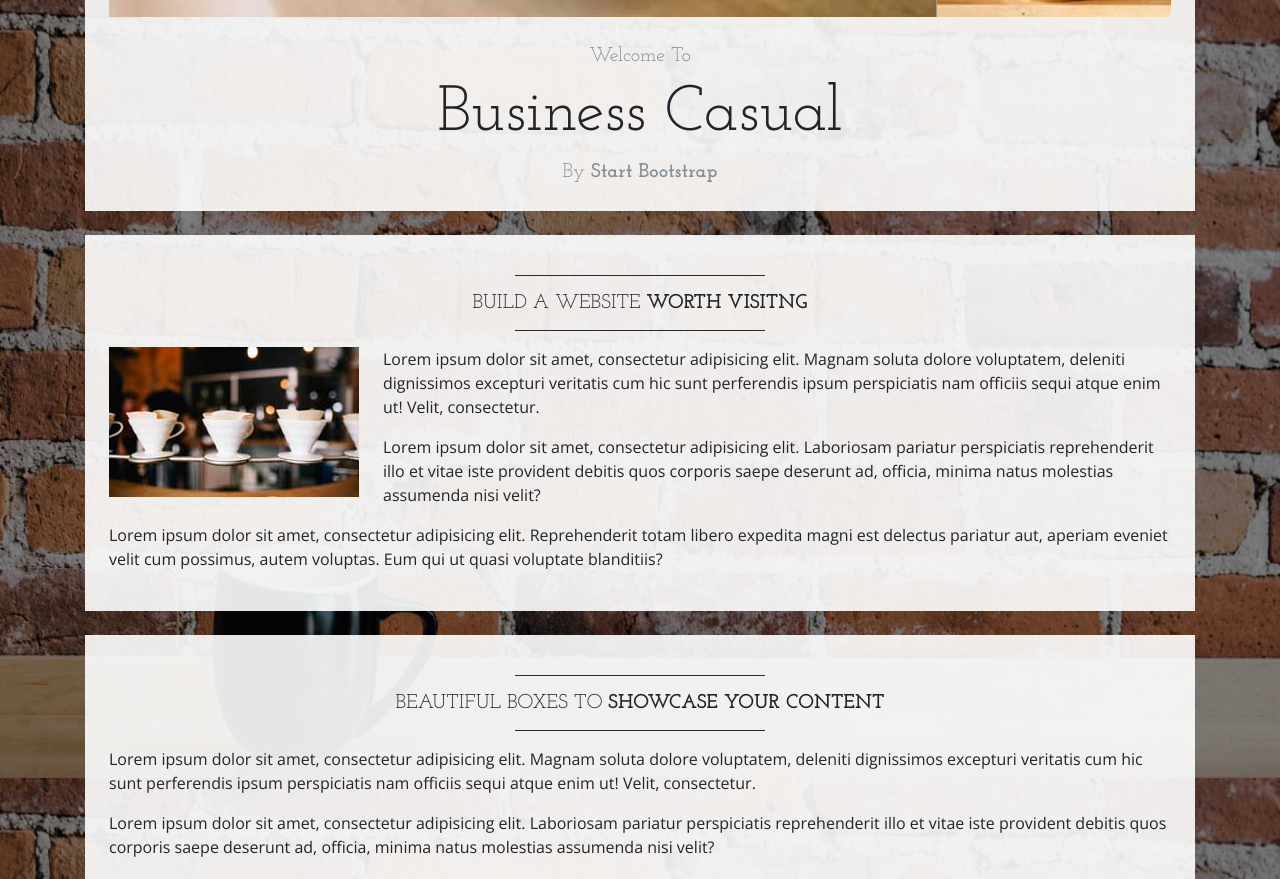
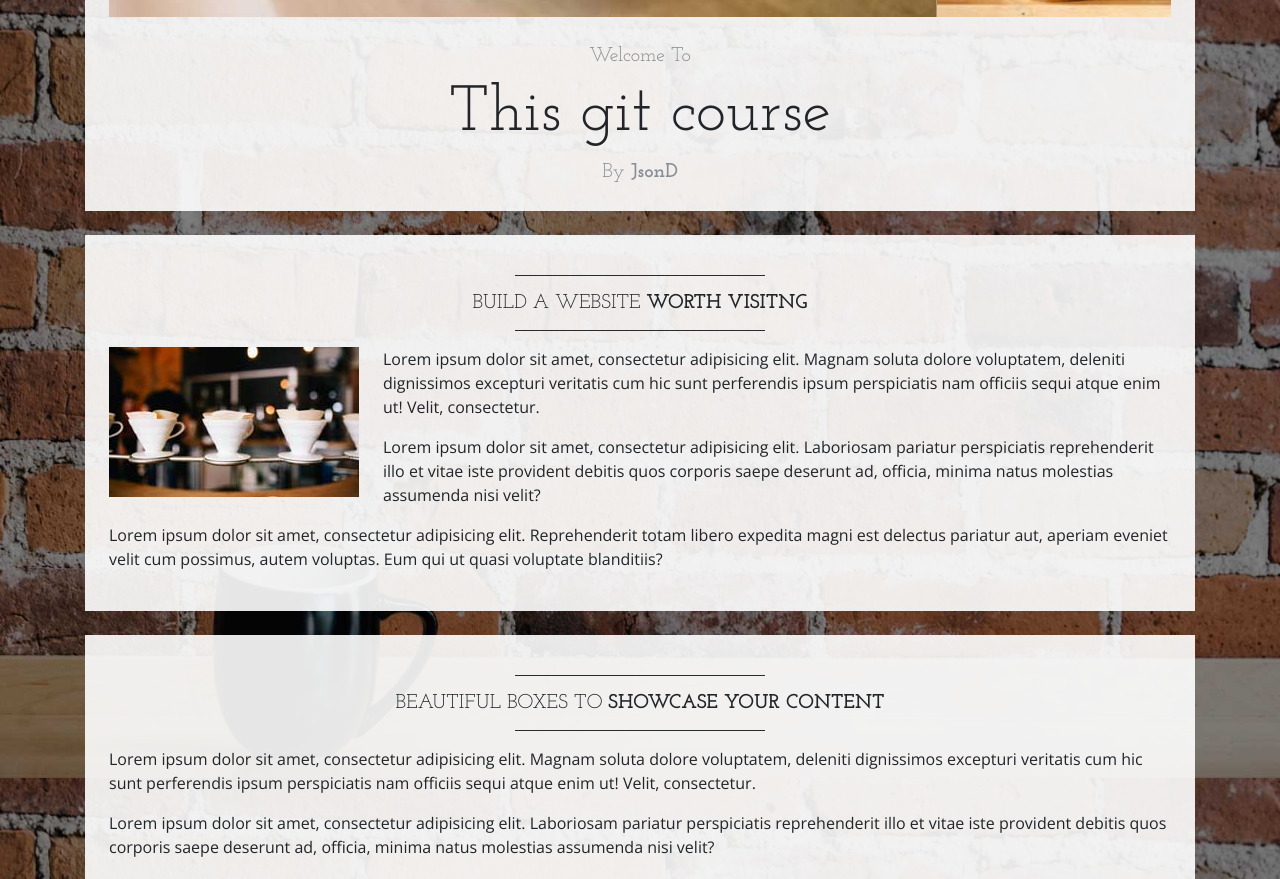
Before and after one commit to JasonDuquain/learn-git, a website: page index.html in a window 1280 px wide. Shown: the part 822-1701 px from the top of the page. Drawn offline with nearby package versions, Linux system fonts and the light colour scheme.

Commit message:
chngd items after carousel

```diff
--- a/index.html
+++ b/index.html
@@ -100,9 +100,9 @@
         <!-- Welcome Message -->
         <div class="text-center mt-4">
           <div class="text-heading text-muted text-lg">Welcome To</div>
-          <h1 class="my-2">Business Casual</h1>
+          <h1 class="my-2">This git course</h1>
           <div class="text-heading text-muted text-lg">By
-            <strong>Start Bootstrap</strong>
+            <strong>JsonD</strong>
           </div>
         </div>
       </div>
```
